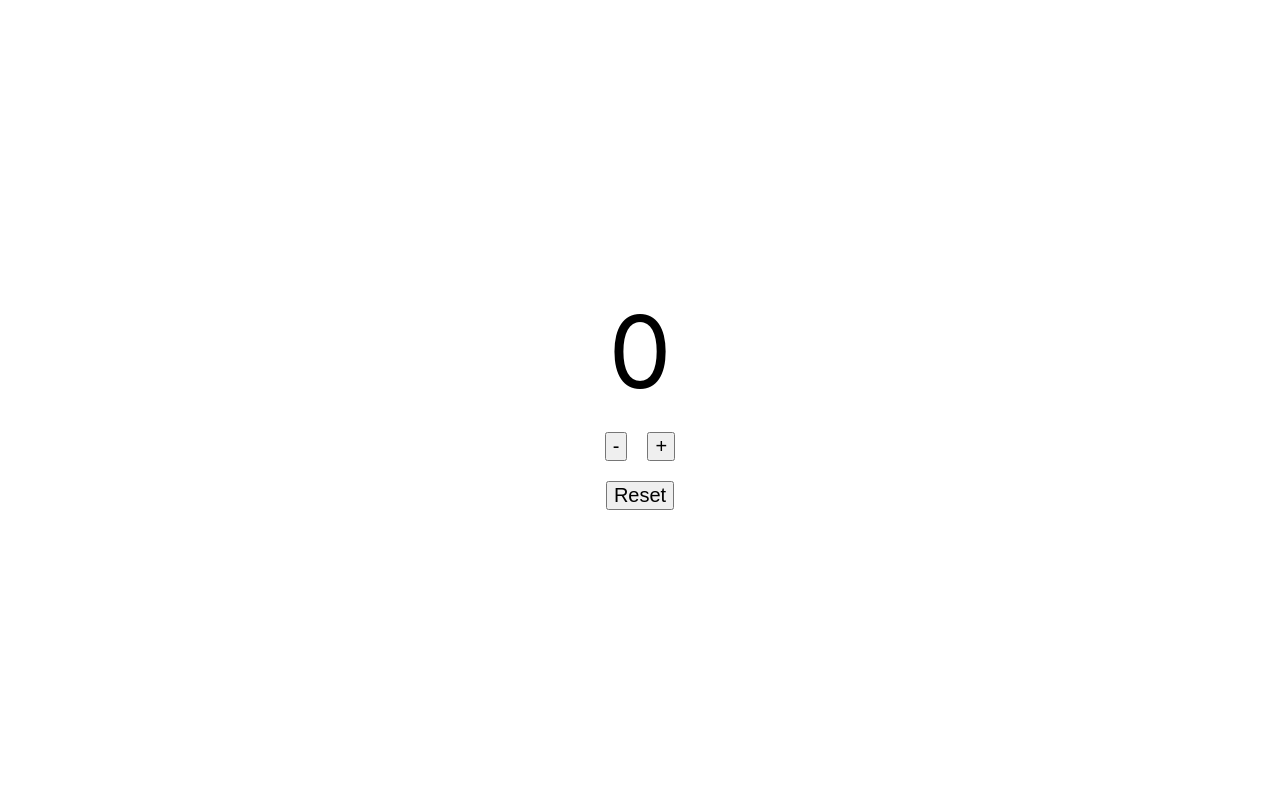
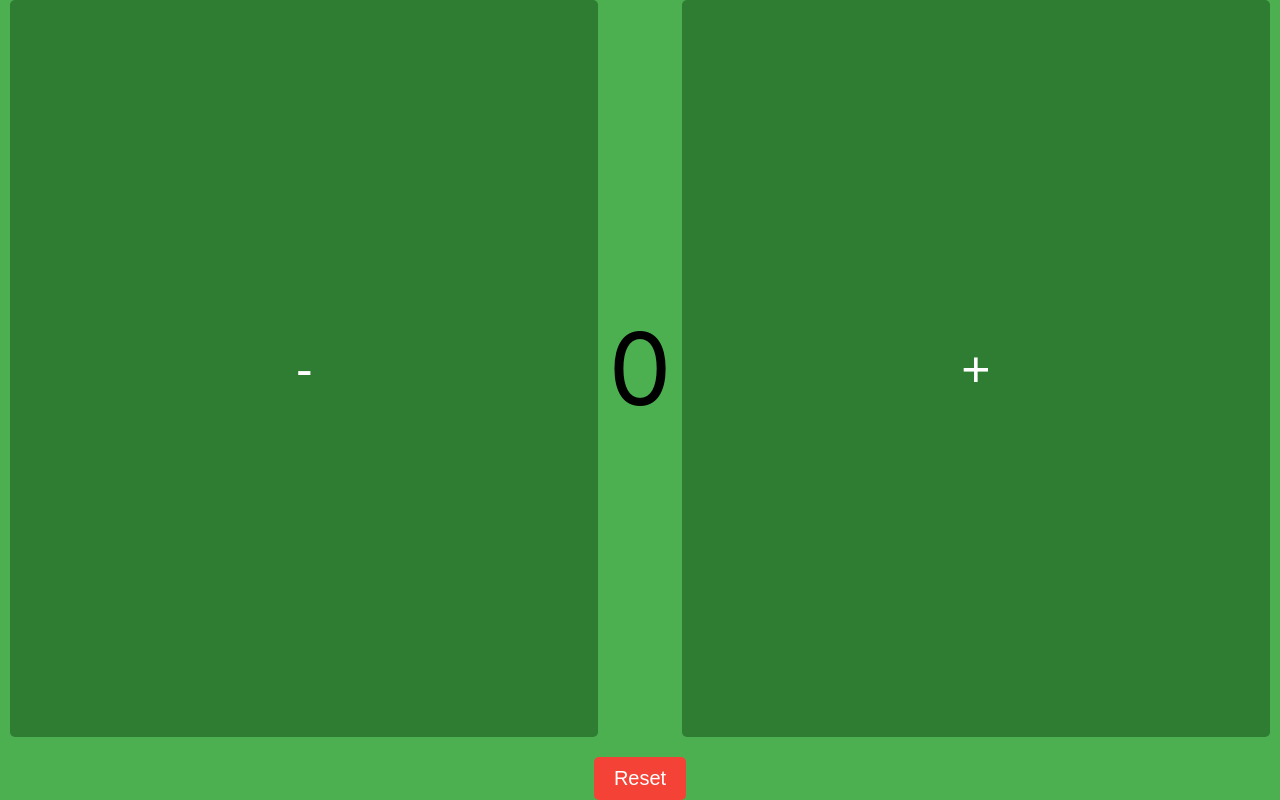
Before and after one commit to hern-n/simple_counter, a React (Create React App) app: page / in a window 1280 px wide. Built offline with nearby package versions, Linux system fonts and the light colour scheme.

Commit message:
Mejorar el diseño de los botones y la interfaz del contador

```diff
--- a/src/App.js
+++ b/src/App.js
@@ -1,8 +1,6 @@
 import React, { useState } from 'react';
 import CounterDisplay from './components/CounterDisplay';
-import CounterButtons from './components/CounterButtons';
 import ResetButton from './components/ResetButton';
-import './App.css';
 
 function App() {
   const [count, setCount] = useState(0);
@@ -20,9 +18,12 @@ function App() {
   };
 
   return (
-    <div style={{ display: 'flex', flexDirection: 'column', alignItems: 'center', justifyContent: 'center', height: '100vh' }}>
+    <div style={{ display: 'flex', flexDirection: 'column', alignItems: 'center', justifyContent: 'center', height: '100vh', backgroundColor: '#4CAF50' }}>
+      <div style={{ display: 'flex', alignItems: 'center', width: '100%', height: '100%' }}>
+        <button style={{ fontSize: '50px', flex: 1, margin: '0 10px', padding: '10px 20px', backgroundColor: '#2E7D32', color: 'white', border: 'none', borderRadius: '5px', cursor: 'pointer', height: '100%' }} onClick={decrement}>-</button>
       <CounterDisplay count={count} />
-      <CounterButtons increment={increment} decrement={decrement} />
+        <button style={{ fontSize: '50px', flex: 1, margin: '0 10px', padding: '10px 20px', backgroundColor: '#2E7D32', color: 'white', border: 'none', borderRadius: '5px', cursor: 'pointer', height: '100%' }} onClick={increment}>+</button>
+    </div>
       <ResetButton reset={reset} />
     </div>
   );
--- a/src/components/CounterButtons.js
+++ b/src/components/CounterButtons.js
@@ -3,8 +3,8 @@ import React from 'react';
 const CounterButtons = ({ increment, decrement }) => {
   return (
     <div style={{ display: 'flex', justifyContent: 'center', margin: '20px 0' }}>
-      <button style={{ fontSize: '20px', margin: '0 10px' }} onClick={decrement}>-</button>
-      <button style={{ fontSize: '20px', margin: '0 10px' }} onClick={increment}>+</button>
+      <button style={{ fontSize: '50px', margin: '0 20px', padding: '10px 20px', backgroundColor: '#4CAF50', color: 'white', border: 'none', borderRadius: '5px', cursor: 'pointer' }} onClick={decrement}>-</button>
+      <button style={{ fontSize: '50px', margin: '0 20px', padding: '10px 20px', backgroundColor: '#4CAF50', color: 'white', border: 'none', borderRadius: '5px', cursor: 'pointer' }} onClick={increment}>+</button>
     </div>
   );
 };
--- a/src/components/ResetButton.js
+++ b/src/components/ResetButton.js
@@ -2,8 +2,8 @@ import React from 'react';
 
 const ResetButton = ({ reset }) => {
   return (
-    <div style={{ textAlign: 'center' }}>
-      <button style={{ fontSize: '20px' }} onClick={reset}>Reset</button>
+    <div style={{ textAlign: 'center', marginTop: '20px' }}>
+      <button style={{ fontSize: '20px', padding: '10px 20px', backgroundColor: '#f44336', color: 'white', border: 'none', borderRadius: '5px', cursor: 'pointer' }} onClick={reset}>Reset</button>
     </div>
   );
 };
```
Also changed, not shown: src/components/CounterDisplay.js (line endings or trailing spaces).
